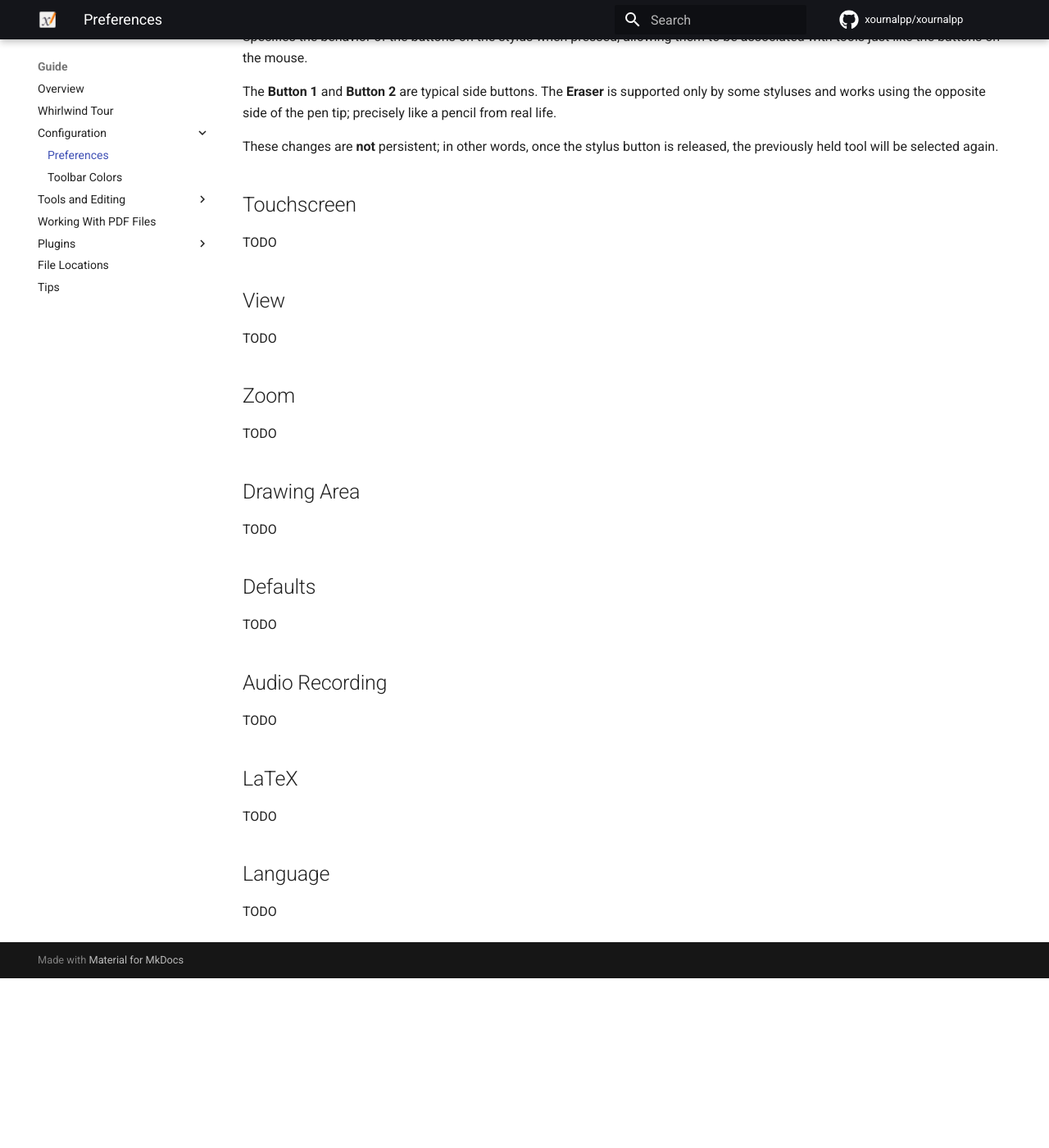
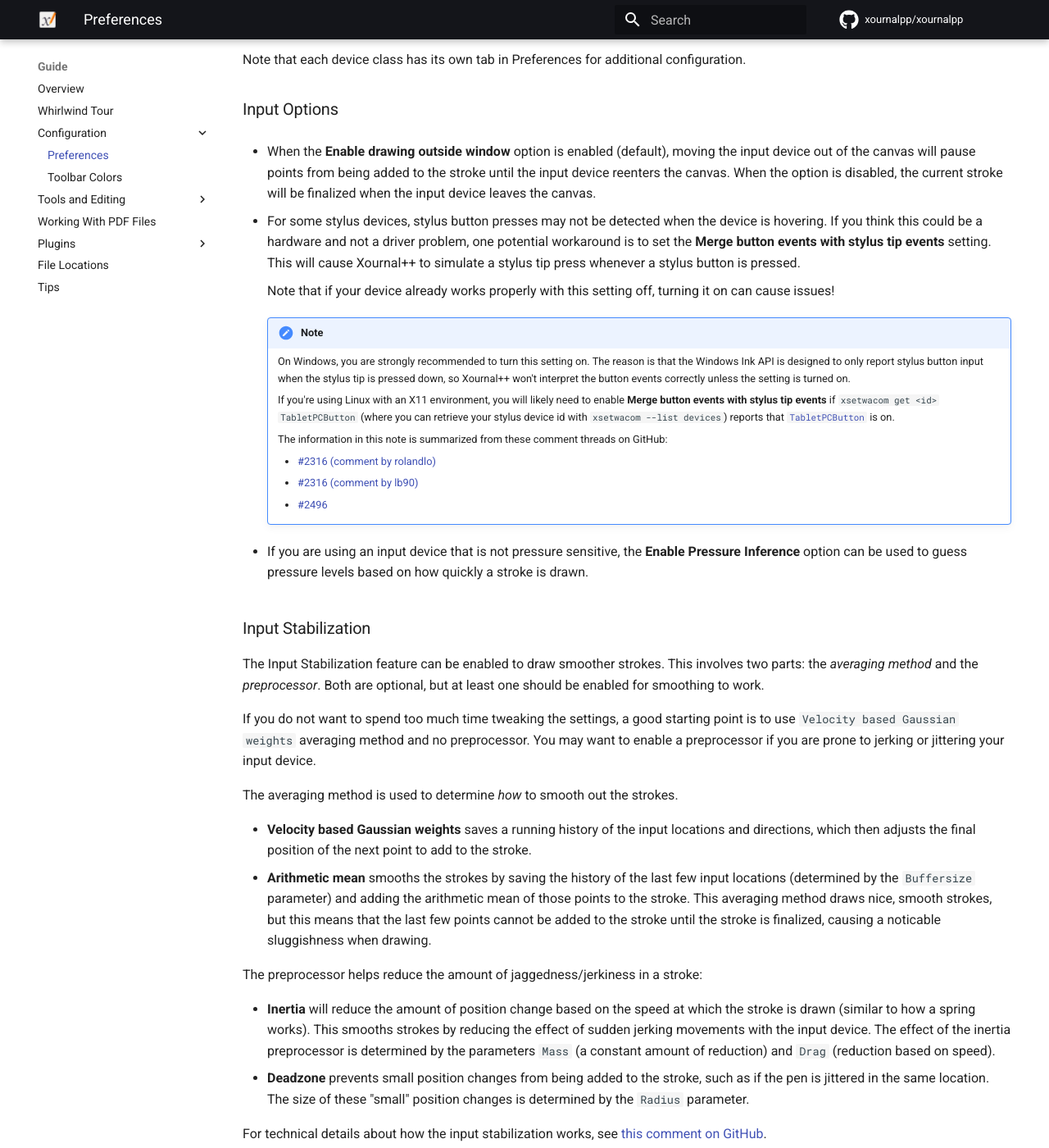
Before and after one commit to xournalpp/xournalpp.github.io, an MkDocs documentation site: the page built from docs/guide/config/preferences.md, in a window 1280 px wide and 1400 px high, scrolled down 1502 px. Shown: the whole window at 82% size. Built offline with MkDocs 1.6.1 and Material for MkDocs 9.7.7, drawn with Linux system fonts in a browser that asks for light colours; comment, search, counter and statistics services are not loaded; the version menu is left out; before the commit the page ends 2695 px from its top, so only the background shows below that; some of the changed text lies outside the part shown.

Commit message:
Document the Input System tab in Preferences

```diff
--- a/docs/guide/config/preferences.md
+++ b/docs/guide/config/preferences.md
@@ -24,7 +24,125 @@ TODO
 
 ## Input System
 
-TODO
+The Input System tab is used to configure how to handle input devices such
+as mice, styluses, keyboards, and touchscreens.
+
+### Overriding Device Classes
+
+By default, Xournal++ will guess the "class" of each physical input device that
+is recognized by your computer.
+Sometimes the guess will be wrong (e.g., if your stylus is detected as a
+touchscreen), in which case you may need to manually override device class in
+the `Input Devices` section.
+
+Each device recognized by Xournal++ will be displayed in the format of `Name
+(guessed device type)`, one per line.
+The right side of each line will have a dropdown menu that can be used to
+override the device class.
+
+The device classes are described below:
+
+* **Disabled**: do not handle any input from the physical device.
+* **Mouse**: treat the physical device like a mouse, but do not allow keyboard
+  input from the physical device.
+  Supports pressure sensitivity if assigned to a stylus.
+* **Mouse+Keyboard Combo**: similar to mouse, but allow keyboard input.
+  This device class should be used for wireless USB "Mouse + Keyboard Combo"
+  devices, such as popular ones from Logitech.
+* **Pen**: a stylus device tip. Supports pressure sensitivity.
+* **Eraser**: forces all input from the physical device to be used with the
+  Eraser Tool.
+* **Touchscreen**: a touchscreen input.
+  Supports pressure sensitivity and gestures.
+
+Note that each device class has its own tab in Preferences for additional
+configuration.
+
+### Input Options
+
+* When the **Enable drawing outside window** option is enabled (default), moving
+  the input device out of the canvas will pause points from being added to the
+  stroke until the input device reenters the canvas.
+  When the option is disabled, the current stroke will be finalized when the
+  input device leaves the canvas.
+
+* For some stylus devices, stylus button presses may not be detected when the
+  device is hovering.
+  If you think this could be a hardware and not a driver problem, one potential
+  workaround is to set the **Merge button events with stylus tip events**
+  setting.
+  This will cause Xournal++ to simulate a stylus tip press whenever a stylus
+  button is pressed.
+
+    <!-- This weird indentation is needed for multi-paragraph list items. -->
+
+    Note that if your device already works properly with this setting off,
+    turning it on can cause issues!
+
+    !!! note
+        On Windows, you are strongly recommended to turn this setting on. The
+        reason is that the Windows Ink API is designed to only report stylus
+        button input when the stylus tip is pressed down, so Xournal++ won't
+        interpret the button events correctly unless the setting is turned on.
+
+        If you're using Linux with an X11 environment, you will likely need to
+        enable **Merge button events with stylus tip events** if `xsetwacom get
+        <id> TabletPCButton` (where you can retrieve your stylus device id with
+        `xsetwacom --list devices`) reports that
+        [`TabletPCButton`](https://www.mankier.com/1/xsetwacom#Parameters-TabletPCButton)
+        is on.
+
+        The information in this note is summarized from these comment threads on
+        GitHub:
+
+        * [#2316 (comment by rolandlo)](https://github.com/xournalpp/xournalpp/issues/2316#issuecomment-860083264)
+        * [#2316 (comment by lb90)](https://github.com/xournalpp/xournalpp/issues/2316#issuecomment-867621727)
+        * [#2496](https://github.com/xournalpp/xournalpp/issues/2496)
+
+* If you are using an input device that is not pressure sensitive, the **Enable
+  Pressure Inference** option can be used to guess pressure levels based on how
+  quickly a stroke is drawn.
+
+### Input Stabilization
+
+The Input Stabilization feature can be enabled to draw smoother strokes.
+This involves two parts: the _averaging method_ and the _preprocessor_.
+Both are optional, but at least one should be enabled for smoothing to work.
+
+If you do not want to spend too much time tweaking the settings, a good starting
+point is to use `Velocity based Gaussian weights` averaging method and no
+preprocessor.
+You may want to enable a preprocessor if you are prone to jerking or jittering
+your input device.
+
+The averaging method is used to determine _how_ to smooth out the strokes.
+
+* **Velocity based Gaussian weights** saves a running history of the input
+  locations and directions, which then adjusts the final position of the next
+  point to add to the stroke.
+* **Arithmetic mean** smooths the strokes by saving the history of the last few
+  input locations (determined by the `Buffersize` parameter) and adding the
+  arithmetic mean of those points to the stroke.
+  This averaging method draws nice, smooth strokes, but this means that the last
+  few points cannot be added to the stroke until the stroke is finalized,
+  causing a noticable sluggishness when drawing.
+
+The preprocessor helps reduce the amount of jaggedness/jerkiness in a stroke:
+
+* **Inertia** will reduce the amount of position change based on the speed at
+  which the stroke is drawn (similar to how a spring works).
+  This smooths strokes by reducing the effect of sudden jerking movements with
+  the input device.
+  The effect of the inertia preprocessor is determined by the parameters
+  `Mass` (a constant amount of reduction) and `Drag` (reduction based on speed).
+* **Deadzone** prevents small position changes from being added to the stroke,
+  such as if the pen is jittered in the same location.
+  The size of these "small" position changes is determined by the `Radius`
+  parameter.
+
+For technical details about how the input stabilization works, see [this comment
+on
+GitHub](https://github.com/xournalpp/xournalpp/issues/2320#issuecomment-739959511).
 
 ## Mouse
 
@@ -75,6 +193,8 @@ TODO
 
 ## LaTeX
 
+See the [TeX tool page](../tools/latex.md) for more information.
+
 TODO
 
 ## Language
```
